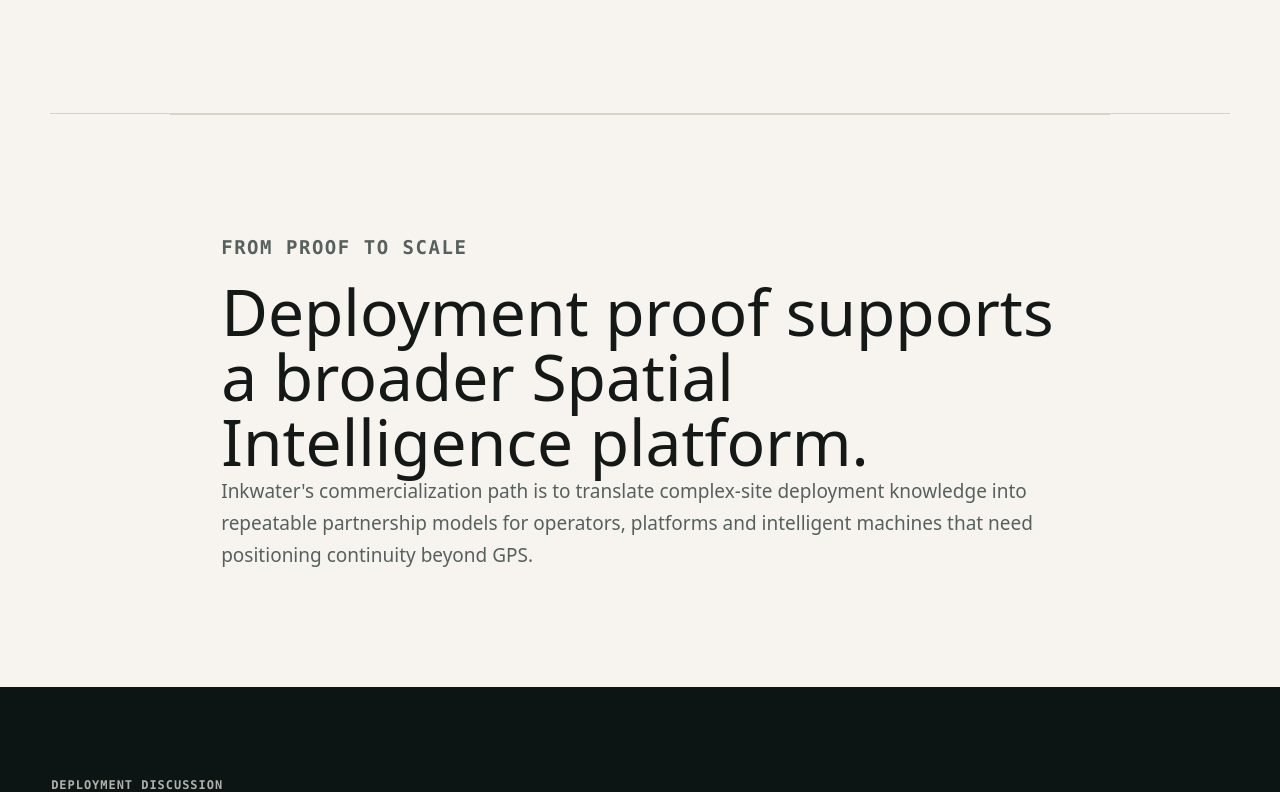
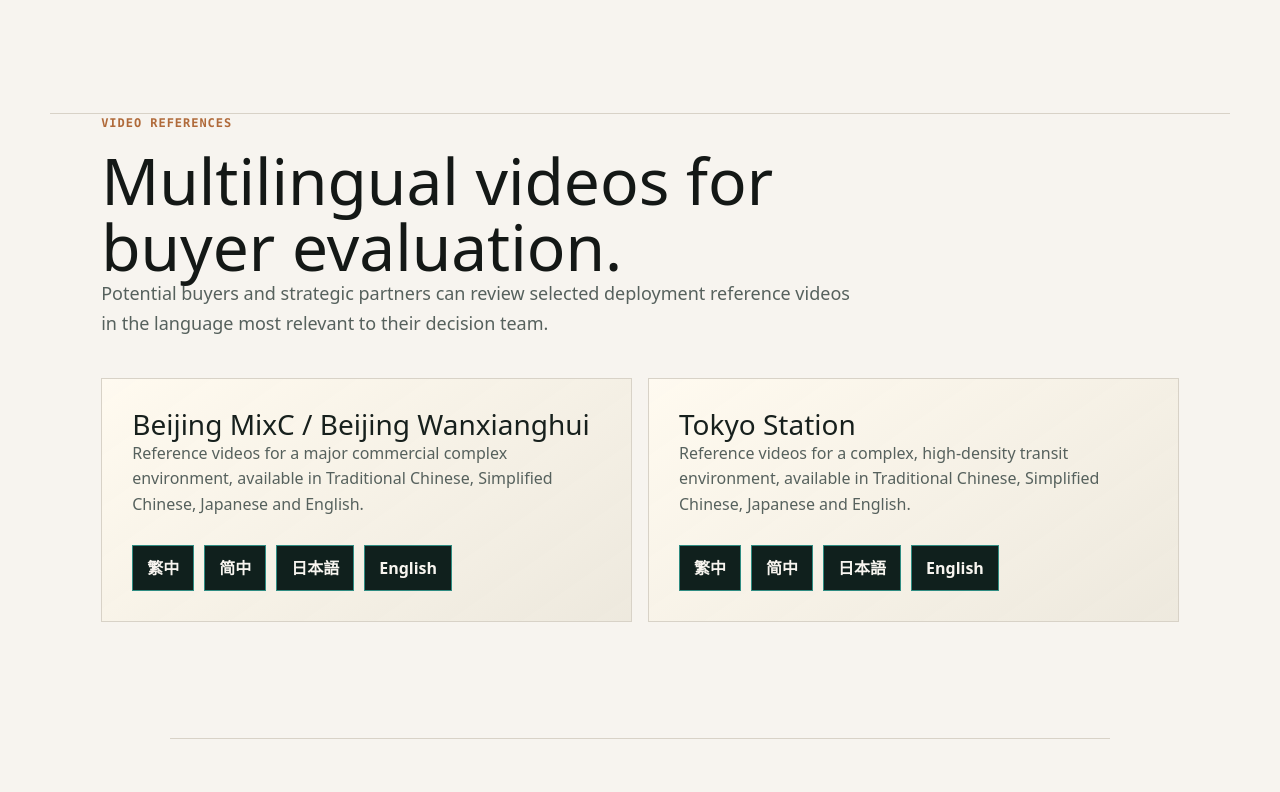
Before and after one commit to ifachang/inkstonecapital-site, a Next.js app: page /inkwater/deployments in a window 1280 px wide. Shown: the part 2873-3665 px from the top of the page. Built offline with nearby package versions, Linux system fonts and the light colour scheme.

Commit message:
Add Inkwater deployment video links

```diff
--- a/src/app/inkwater/deployments/page.tsx
+++ b/src/app/inkwater/deployments/page.tsx
@@ -27,10 +27,35 @@
   "Real-world optimization loops",
 ];
 
+const deploymentVideos = [
+  {
+    location: "Beijing MixC / Beijing Wanxianghui",
+    context:
+      "Reference videos for a major commercial complex environment, available in Traditional Chinese, Simplified Chinese, Japanese and English.",
+    links: [
+      { label: "繁中", href: "https://youtu.be/G0X47Q_Aa-4" },
+      { label: "简中", href: "https://youtu.be/eAqNuPJ3ggY" },
+      { label: "日本語", href: "https://youtu.be/FmsvyjvBRoY" },
+      { label: "English", href: "https://youtu.be/EkkEl45uaCY" },
+    ],
+  },
+  {
+    location: "Tokyo Station",
+    context:
+      "Reference videos for a complex, high-density transit environment, available in Traditional Chinese, Simplified Chinese, Japanese and English.",
+    links: [
+      { label: "繁中", href: "https://youtu.be/YZbQF9u7YPo" },
+      { label: "简中", href: "https://youtu.be/7dULHcqBpWw" },
+      { label: "日本語", href: "https://youtu.be/RzASQt8axDo" },
+      { label: "English", href: "https://youtu.be/Z03W1U0KAKc" },
+    ],
+  },
+];
+
 export const metadata: Metadata = {
   title: "Deployments | Inkwater Last-Meter Positioning",
   description:
-    "Deployment proof points for Inkwater Last-Meter Positioning, including Singapore Changi Airport, Tokyo Station and major commercial complexes in China.",
+    "Deployment proof points and multilingual video references for Inkwater Last-Meter Positioning, including Singapore Changi Airport, Tokyo Station and major commercial complexes in China.",
   alternates: {
     canonical: "/inkwater/deployments/",
   },
@@ -120,6 +145,38 @@
         </div>
       </section>
 
+      <section className="inkwater-section inkwater-video-section">
+        <div className="inkwater-section-heading compact">
+          <p className="inkwater-eyebrow">Video References</p>
+          <h2>Multilingual videos for buyer evaluation.</h2>
+          <p>
+            Potential buyers and strategic partners can review selected
+            deployment reference videos in the language most relevant to their
+            decision team.
+          </p>
+        </div>
+        <div className="inkwater-video-grid">
+          {deploymentVideos.map((group) => (
+            <article key={group.location}>
+              <h3>{group.location}</h3>
+              <p>{group.context}</p>
+              <div className="inkwater-video-links">
+                {group.links.map((link) => (
+                  <a
+                    href={link.href}
+                    key={link.href}
+                    target="_blank"
+                    rel="noopener noreferrer"
+                  >
+                    {link.label}
+                  </a>
+                ))}
+              </div>
+            </article>
+          ))}
+        </div>
+      </section>
+
       <section className="inkwater-section inkwater-scale-section">
         <p className="inkwater-eyebrow">From Proof to Scale</p>
         <h2>Deployment proof supports a broader Spatial Intelligence platform.</h2>
--- a/src/app/inkwater/page.tsx
+++ b/src/app/inkwater/page.tsx
@@ -84,6 +84,29 @@
   {
     title: "Location Safety Commercialization",
     body: "Develop safety-oriented services for children, older adults, staff, emergency response and vulnerable-location workflows.",
+  },
+];
+
+const buyerVideoGroups = [
+  {
+    location: "Beijing MixC / Beijing Wanxianghui",
+    body: "Multilingual reference videos for a major commercial complex environment.",
+    links: [
+      { label: "繁中", href: "https://youtu.be/G0X47Q_Aa-4" },
+      { label: "简中", href: "https://youtu.be/eAqNuPJ3ggY" },
+      { label: "日本語", href: "https://youtu.be/FmsvyjvBRoY" },
+      { label: "English", href: "https://youtu.be/EkkEl45uaCY" },
+    ],
+  },
+  {
+    location: "Tokyo Station",
+    body: "Multilingual reference videos for one of the world's most complex transit environments.",
+    links: [
+      { label: "繁中", href: "https://youtu.be/YZbQF9u7YPo" },
+      { label: "简中", href: "https://youtu.be/7dULHcqBpWw" },
+      { label: "日本語", href: "https://youtu.be/RzASQt8axDo" },
+      { label: "English", href: "https://youtu.be/Z03W1U0KAKc" },
+    ],
   },
 ];
 
@@ -603,6 +626,33 @@
         </div>
       </section>
 
+      <section className="inkwater-section inkwater-video-section">
+        <div className="inkwater-section-heading compact">
+          <p className="inkwater-eyebrow">Buyer Video References</p>
+          <h2>Multilingual deployment videos for potential buyers and partners.</h2>
+        </div>
+        <div className="inkwater-video-grid">
+          {buyerVideoGroups.map((group) => (
+            <article key={group.location}>
+              <h3>{group.location}</h3>
+              <p>{group.body}</p>
+              <div className="inkwater-video-links">
+                {group.links.map((link) => (
+                  <a
+                    href={link.href}
+                    key={link.href}
+                    target="_blank"
+                    rel="noopener noreferrer"
+                  >
+                    {link.label}
+                  </a>
+                ))}
+              </div>
+            </article>
+          ))}
+        </div>
+      </section>
+
       <section className="inkwater-section inkwater-quote-grid-section">
         <article className="inkwater-quote-card large">
           <blockquote>
--- a/src/styles/globals.css
+++ b/src/styles/globals.css
@@ -597,6 +597,60 @@
   font-size: 22px;
   font-weight: 900;
   line-height: 1.12;
+}
+
+.inkwater-video-section {
+  padding-top: 0;
+}
+
+.inkwater-video-section .inkwater-section-heading p:not(.inkwater-eyebrow) {
+  color: #56615d;
+  font-size: 18px;
+  line-height: 1.65;
+}
+
+.inkwater-video-grid {
+  display: grid;
+  grid-template-columns: repeat(2, minmax(0, 1fr));
+  gap: 16px;
+}
+
+.inkwater-video-grid article {
+  border: 1px solid #d8d2c7;
+  background:
+    linear-gradient(145deg, rgba(255, 250, 240, 0.97), rgba(236, 231, 220, 0.92)),
+    #fffaf0;
+  padding: 30px;
+}
+
+.inkwater-video-grid h3 {
+  color: #17201d;
+  font-size: 28px;
+  line-height: 1.12;
+}
+
+.inkwater-video-grid p {
+  color: #56615d;
+  line-height: 1.6;
+}
+
+.inkwater-video-links {
+  display: flex;
+  flex-wrap: wrap;
+  gap: 10px;
+  margin-top: 28px;
+}
+
+.inkwater-video-links a {
+  display: inline-flex;
+  min-height: 42px;
+  align-items: center;
+  justify-content: center;
+  border: 1px solid #2f8c82;
+  background: #10201d;
+  padding: 10px 14px;
+  color: #f7f4ef;
+  font-weight: 900;
 }
 
 .inkwater-flow-section {
@@ -1243,6 +1297,7 @@
   .inkwater-platform-grid,
   .inkwater-why-now-grid,
   .inkwater-package-grid,
+  .inkwater-video-grid,
   .inkwater-flow-row,
   .inkwater-trust-section,
   .inkwater-discussion-section,
```
